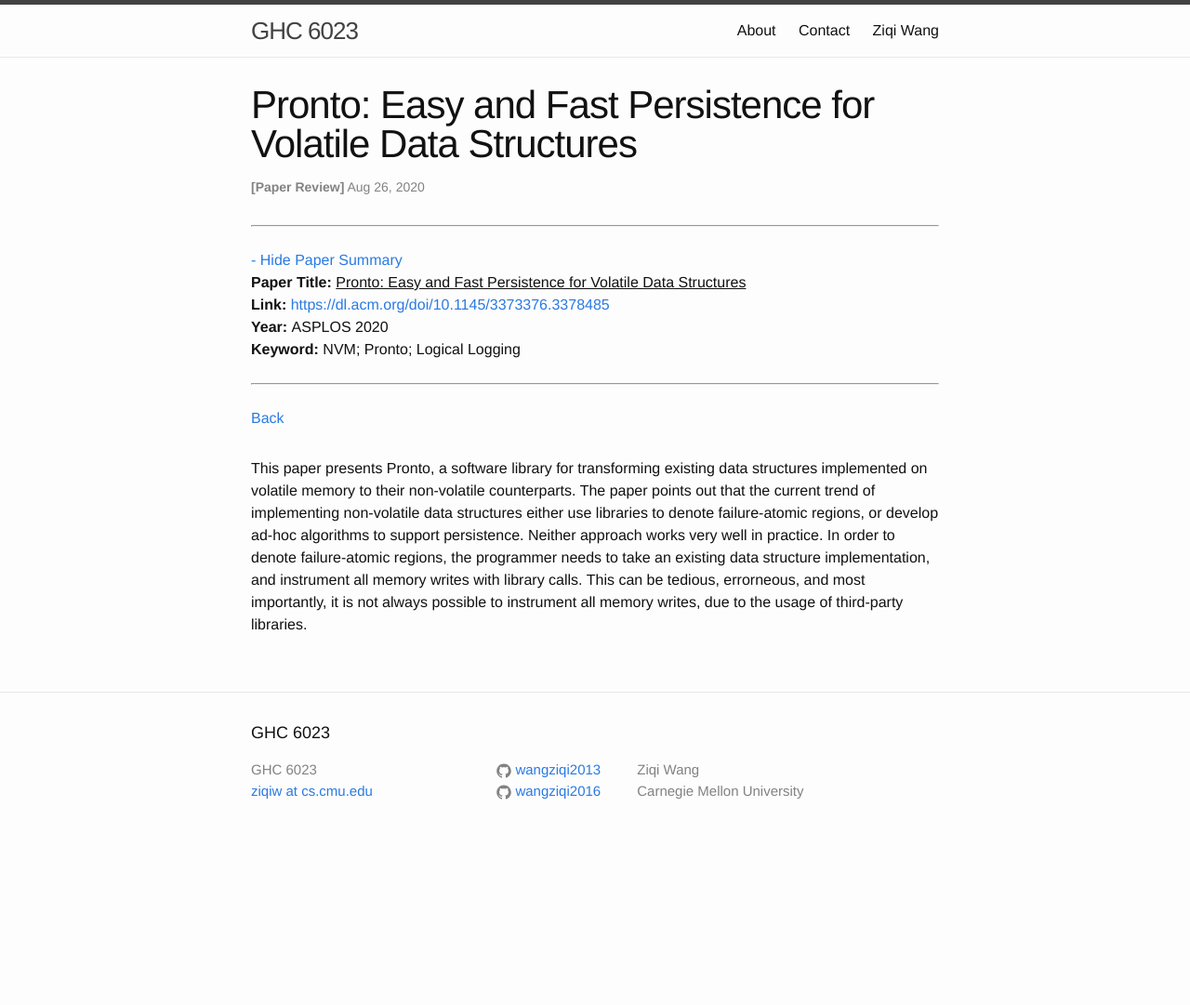
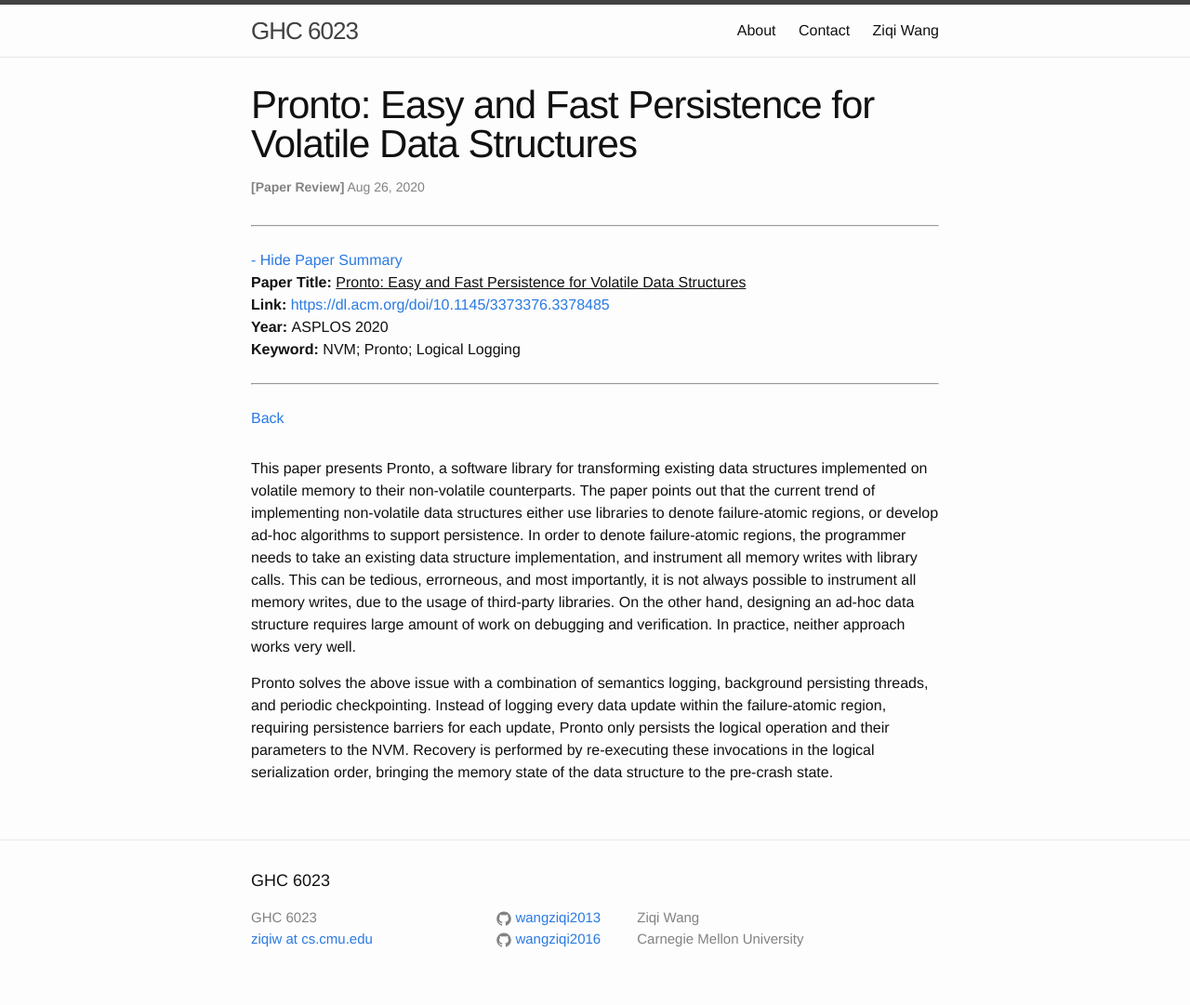
Before and after one commit to wangziqi2013/wangziqi2013.github.io, a Jekyll site: the page built from _posts/2020-08-26-pronto.markdown, in a window 1280 px wide. Shown: the whole page at 93% size. Built offline with Jekyll 4.4.1, drawn with Linux system fonts in a browser that asks for light colours; before the commit the page ends 922 px from its top, so only the background shows below that.

Commit message:
Adding logging

```diff
--- a/_posts/2020-08-26-pronto.markdown
+++ b/_posts/2020-08-26-pronto.markdown
@@ -15,7 +15,14 @@ version_mgmt:
 
 This paper presents Pronto, a software library for transforming existing data structures implemented on volatile memory
 to their non-volatile counterparts. The paper points out that the current trend of implementing non-volatile data structures
-either use libraries to denote failure-atomic regions, or develop ad-hoc algorithms to support persistence. Neither
-approach works very well in practice. In order to denote failure-atomic regions, the programmer needs to take an existing
+either use libraries to denote failure-atomic regions, or develop ad-hoc algorithms to support persistence.  In order to denote failure-atomic regions, the programmer needs to take an existing
 data structure implementation, and instrument all memory writes with library calls. This can be tedious, errorneous, and
 most importantly, it is not always possible to instrument all memory writes, due to the usage of third-party libraries.
+On the other hand, designing an ad-hoc data structure requires large amount of work on debugging and verification.
+In practice, neither approach works very well.
+
+Pronto solves the above issue with a combination of semantics logging, background persisting threads, and periodic
+checkpointing. Instead of logging every data update within the failure-atomic region, requiring persistence
+barriers for each update, Pronto only persists the logical operation and their parameters to the NVM. Recovery is performed
+by re-executing these invocations in the logical serialization order, bringing the memory state of the data structure to
+the pre-crash state.
```
